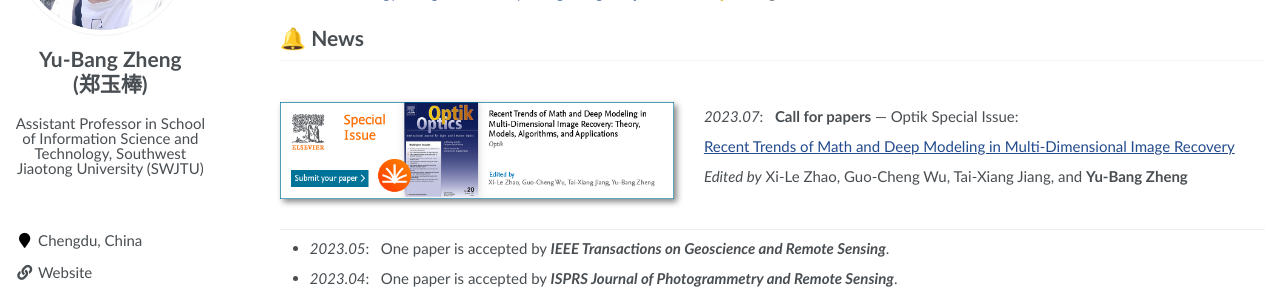
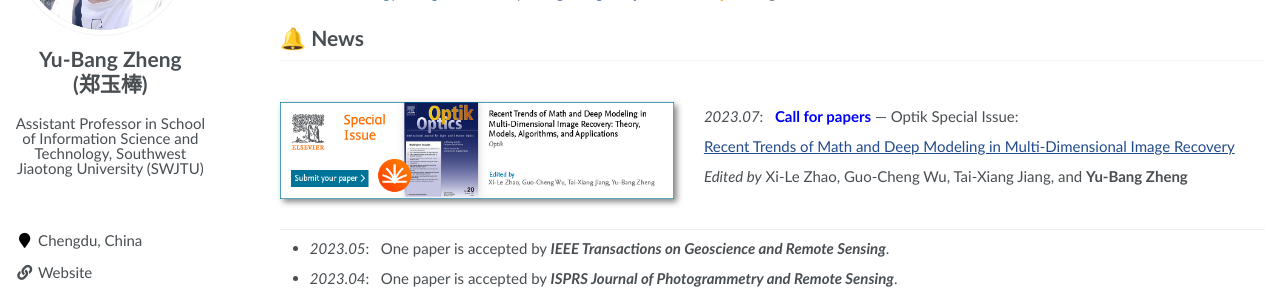
Before and after one commit to YuBangZheng/yubangzheng.github.io, a Jekyll site: the page built from pages/about.md, in a window 1280 px wide. Shown: the part 230-528 px from the top of the page. Built offline with Jekyll 4.4.1, drawn with Linux system fonts in a browser that asks for light colours; a script that is not in the unit is left out.

Commit message:
Update about.md

```diff
--- a/pages/about.md
+++ b/pages/about.md
@@ -30,7 +30,7 @@ My current research interests include tensor modeling and computing, tensor lear
 <div class='paper-box'><div class='paper-box-image'><div><div class="badge"></div><img src='images/callforpapers.png' alt="sym" width="100%"></div></div>
 <div class='paper-box-text' markdown="1">
 
-*2023.07*: &nbsp; **Call for papers** — Optik Special Issue:
+*2023.07*: &nbsp; <span style="color:blue">**Call for papers**</span> — Optik Special Issue:
 
 [Recent Trends of Math and Deep Modeling in Multi-Dimensional Image Recovery](https://www.sciencedirect.com/journal/optik/about/call-for-papers#recent-trends-of-math-and-deep-modeling-in-multi-dimensional-image-recovery-theory-models-algorithms-and-applications-vsi-multi-dimensional-image-recovery)
 
```
